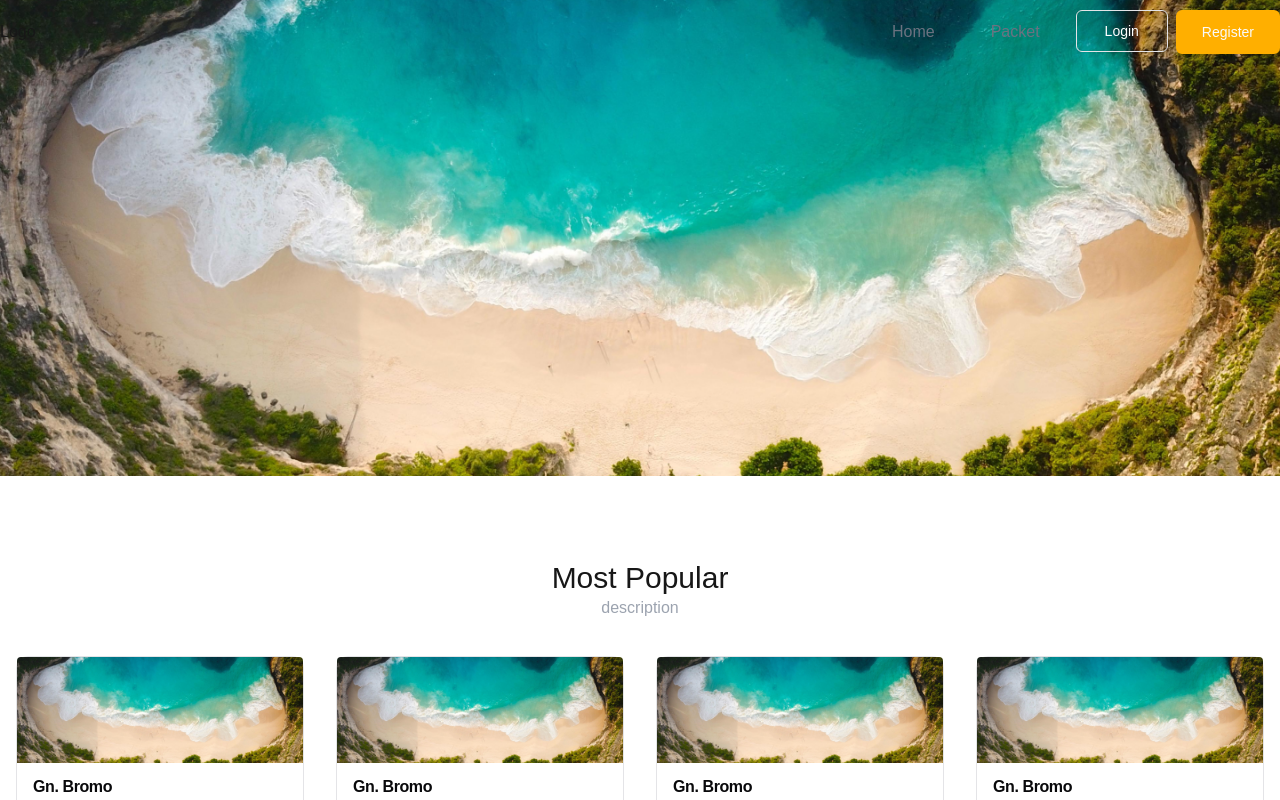
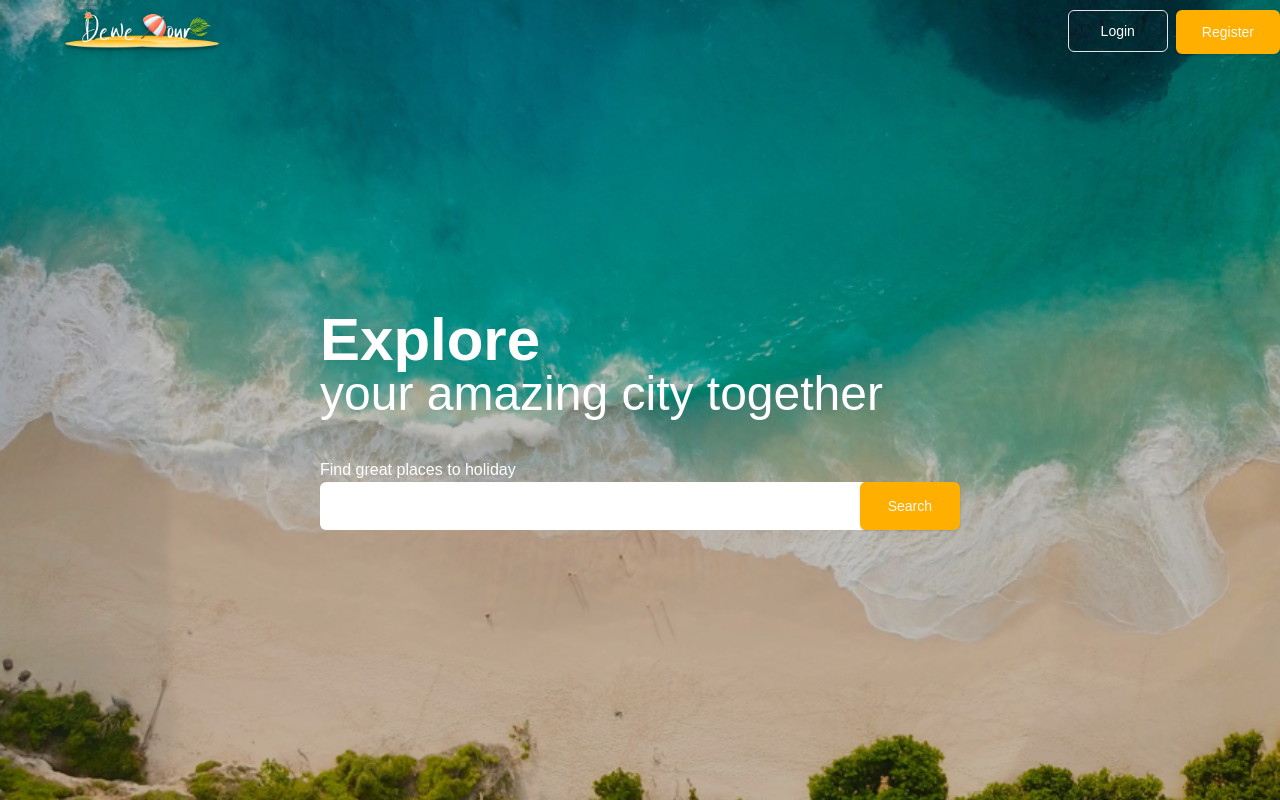
Before and after one commit to zaabdn/za-travel-tour, a Next.js app: page / in a window 1280 px wide. Shown: the top 800 px of the page. Built offline with nearby package versions, Linux system fonts and the light colour scheme; no server answers.

Commit message:
fix ui jumbotron, header

```diff
--- a/src/components/header/header.tsx
+++ b/src/components/header/header.tsx
@@ -6,23 +6,30 @@ import { Button } from "../ui/button";
 import { useSession } from "next-auth/react";
 import { Avatar } from "../ui/avatar";
 import { usePathname } from "next/navigation";
+import Image from "next/image";
 
 const Header: React.FC = () => {
   const { data: user } = useSession();
   const pathname = usePathname();
 
   return (
-    <nav className="flex w-full absolute h-16 top-0 right-0">
+    <nav className="flex w-full absolute h-16 top-0 right-0 z-20">
       <div className="container mx-auto flex justify-between items-center">
-        <div>Logo</div>
+        <Image
+          src={"/Header.png"}
+          alt="header"
+          width={1000}
+          height={200}
+          className="mt-3 space-x-4"
+        />
         {!["/register", "/login"].includes(pathname) && (
           <div className="hidden md:flex space-x-4 items-center">
-            <Link href={"/"} className="px-5">
+            {/* <Link href={"/"} className="px-5">
               <p className="text-gray-500 hover:text-rose-500">Home</p>
             </Link>
             <Link href={"/"} className="px-5">
               <p className="text-gray-500 hover:text-rose-500">Packet</p>
-            </Link>
+            </Link> */}
             {user?.user?.email ? (
               <Link href={"/"} className="px-5 ">
                 <Avatar />
@@ -32,7 +39,7 @@ const Header: React.FC = () => {
                 <Link href="/login" className="mr-2">
                   <Button
                     variant="outline"
-                    className="py-5 px-7 text-white hover:bg-[#e69e02] hover:text-white hover:border-[#FFAF00]"
+                    className="py-5 px-8 text-white hover:bg-[#e69e02] hover:text-white hover:border-[#FFAF00]"
                   >
                     Login
                   </Button>
--- a/src/components/hero/hero.tsx
+++ b/src/components/hero/hero.tsx
@@ -1,15 +1,37 @@
 import Image from "next/image";
+import { Input } from "../ui/input";
+import { Button } from "../ui/button";
 
 const Hero: React.FC = () => {
   return (
-    <div className="w-full">
-      <Image
-        src={"/hero.png"}
-        alt="hero"
-        width={1820}
-        height={450}
-        // className="max-h-screen max-w-full"
-      />
+    <div
+      className="w-full h-screen bg-cover bg-center bg-no-repeat"
+      style={{ backgroundImage: "url('/hero.png')" }}
+    >
+      <div className="absolute inset-0 bg-black opacity-25 pointer-events-none"></div>
+      <div className="w-full h-screen relative z-10 flex flex-col justify-center items-start">
+        <div className="w-2/4 mt-10 mx-auto ">
+          <h1 className="text-white text-6xl font-extrabold">Explore</h1>
+          <h1 className="text-white text-5xl font-thin">
+            your amazing city together
+          </h1>
+        </div>
+        <div className="w-2/4 mt-10 mx-auto justify-center items-center">
+          <p className="text-white">Find great places to holiday</p>
+          <div className="flex flex-row">
+            <Input
+              className="bg-white py-6 border-0 focus:border-0 focus:outline-none focus:ring-0 focus:shadow-none focus:bg-gray-50 transition-colors duration-200"
+              style={{
+                border: "none",
+                boxShadow: "none",
+              }}
+            />
+            <Button className="py-6 -ml-2 px-7 bg-[#FFAF00] hover:bg-[#e69e02]">
+              Search
+            </Button>
+          </div>
+        </div>
+      </div>
     </div>
   );
 };
```
